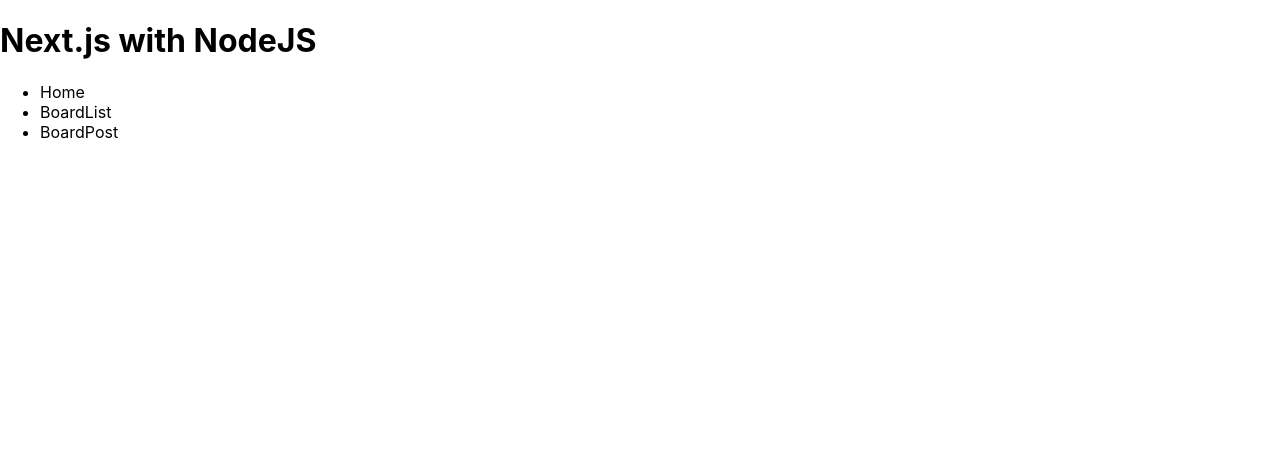
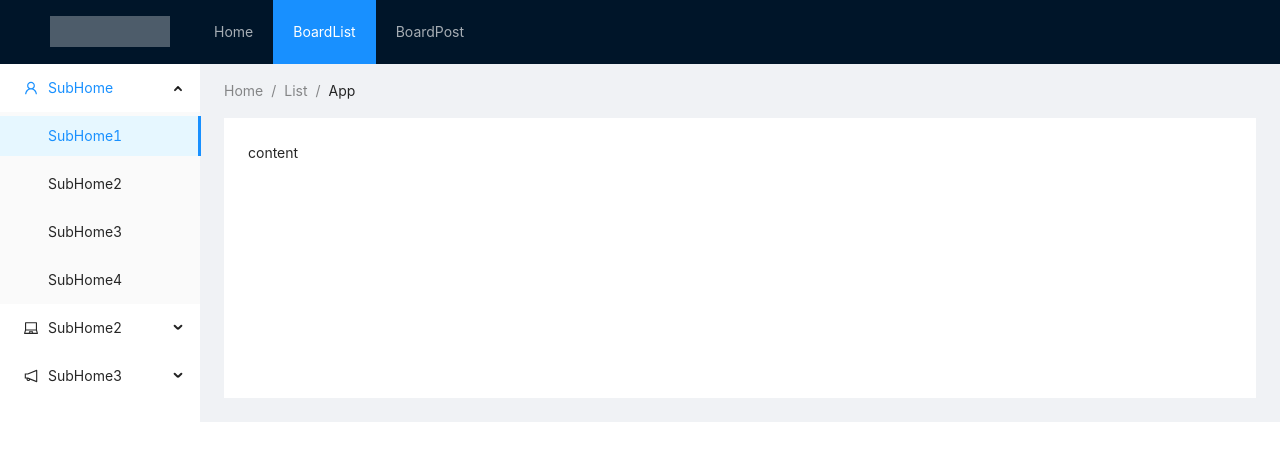
Before and after one commit to sungjaeahn-kopo/Board_Gradle_JPA, a Next.js app: page / in a window 1280 px wide. Shown: the top 460 px of the page. Built offline with nearby package versions, Linux system fonts and the light colour scheme; no server answers.

Commit message:
[Board]Add a css Design with antd

```diff
--- a/components/Header.js
+++ b/components/Header.js
@@ -1,20 +1,142 @@
 import Link from 'next/link';
-import React from 'react';
+import React, { useState } from 'react';
+import { PropTypes } from 'prop-types';
+import { Tab, Tabs } from '@material-ui/core';
+import Typography from '@mui/material/Typography';
+import { Box } from '@mui/material';
+import { Breadcrumb, Layout, Menu } from 'antd';
+import { LaptopOutlined, NotificationOutlined, UserOutlined } from '@ant-design/icons/lib/icons';
+
+// function TabPanel(props) {
+//     const { children, value, index, ...other } = props;
+
+//     return (
+//         <div
+//             role="tabpanel"
+//             hidden={value !== index}
+//             id={`simple-tabpanel-${index}`}
+//             aria-labelledby={`simple-tab-${index}`}
+//             {...other}
+//             >
+//                 {value === index && (
+//                     <Box sx={{ p : 3 }}>
+//                         <Typography>{children}</Typography>
+//                     </Box>
+//                 )}
+//             </div>
+//     );
+// }
+
+// TabPanel.propTypes = {
+//     children : PropTypes.node,
+//     index : PropTypes.number.isRequired,
+//     value : PropTypes.number.isRequired
+// };
+
+// function a11yProps(index) {
+//     return {
+//         id : `simple-tab-${index}`,
+//         'aria-controls' : `simple-tabpanel-${index}`
+//     };
+// }
 
 export const Header = () => {
+    // const [value, setValue] = useState(0);
+
+    // const handleChange = (event, newValue) => {
+    //     setValue(newValue);
+    // };
+
+    // layout by antd
+    const { SubMenu } = Menu;
+    const { Header, Content, Sider } = Layout;
+
     return (
-        <div className='header'>
-            <h1>Next.js with NodeJS</h1>
-            <div>
-                <ul>
-                    <li><Link href="/">Home</Link></li>
-                    <li><Link href="/board/list">BoardList</Link></li>
-                    <li><Link href="/board/save">BoardPost</Link></li>
-                </ul>
-                {/* <NavLink to = "/list">
-                    list
-                    </NavLink>  */}
-            </div>
-        </div>
-    )
+        <Layout>
+                <Header className="header">
+                    <div className="logo" />
+                    <Menu theme="dark" mode="horizontal" defaultSelectedKeys={['2']}>
+                        <Menu.Item key="1">Home</Menu.Item>
+                        <Menu.Item key="2">BoardList</Menu.Item>
+                        <Menu.Item key="3">BoardPost</Menu.Item>
+                    </Menu>
+                </Header>
+                <Layout>
+                    <Sider width={200} className="site-layout-background">
+                        <Menu
+                            mode="inline"
+                            defaultSelectedKeys={['1']}
+                            defaultOpenKeys={['sub1']}
+                            style={{ height : '100%', borderRight : 0 }}
+                            >
+                               <SubMenu key="sub1" icon={<UserOutlined />} title="SubHome">
+                                   <Menu.Item key="1">SubHome1</Menu.Item>
+                                   <Menu.Item key="2">SubHome2</Menu.Item>
+                                   <Menu.Item key="3">SubHome3</Menu.Item>
+                                   <Menu.Item key="4">SubHome4</Menu.Item>
+                                </SubMenu>
+                               <SubMenu key="sub2" icon={<LaptopOutlined />} title="SubHome2">
+                                   <Menu.Item key="5">SubHome5</Menu.Item>
+                                   <Menu.Item key="6">SubHome6</Menu.Item>
+                                   <Menu.Item key="7">SubHome7</Menu.Item>
+                                   <Menu.Item key="8">SubHome8</Menu.Item>
+                                </SubMenu>
+                               <SubMenu key="sub3" icon={<NotificationOutlined />} title="SubHome3">
+                                   <Menu.Item key="9">SubHome9</Menu.Item>
+                                   <Menu.Item key="10">SubHome10</Menu.Item>
+                                   <Menu.Item key="11">SubHome11</Menu.Item>
+                                   <Menu.Item key="12">SubHome12</Menu.Item>
+                                </SubMenu>
+                            </Menu>
+                    </Sider>
+                    <Layout style={{ padding : '0 24px 24px' }}>
+                        <Breadcrumb style={{ margin : '16px 0' }}>
+                            <Breadcrumb.Item>Home</Breadcrumb.Item>
+                            <Breadcrumb.Item>List</Breadcrumb.Item>
+                            <Breadcrumb.Item>App</Breadcrumb.Item>
+                        </Breadcrumb>
+                        <Content
+                            className="site-layout-background"
+                            style={{
+                                padding : 24,
+                                margin : 0,
+                                minHeight : 280,
+                            }}
+                        >
+                            content
+                        </Content>
+                    </Layout>
+                </Layout>
+        </Layout>
+        // mountNode,
+        // <div className='header'>
+        //     <h1>Next.js with NodeJS</h1>
+        //     <div>
+        //         <Box sx={{ width : '100%' }}>
+        //             <Box sx={{ borderBottom : 1, borderColor : 'divider' }}>
+        //                 <Tabs value={value} onChange={handleChange} aria-label="basic tabs example">
+        //                     <Tab label="Home" {...a11yProps(0)} />
+        //                     <Tab label="BoardList" {...a11yProps(1)} />
+        //                     <Tab label="BoardPost" {...a11yProps(2)} />
+        //                 </Tabs>
+        //             </Box>
+        //             <TabPanel value={value} index={0}>
+        //                 Home
+        //             </TabPanel>
+        //             <TabPanel value={value} index={1} onChange={<Link href="/board/list"></Link>}>
+        //                 BoardList
+        //             </TabPanel>
+        //             <TabPanel value={value} index={2}>
+        //                 BoardPost
+        //             </TabPanel>
+        //         </Box>
+
+        //         <ul>
+        //             <li><Link href="/">Home</Link></li>
+        //             <li><Link href="/board/list">BoardList</Link></li>
+        //             <li><Link href="/board/save">BoardPost</Link></li>
+        //         </ul>
+        //     </div>
+        // </div>
+    );
 }
--- a/components/PostBoard.js
+++ b/components/PostBoard.js
@@ -65,9 +65,9 @@
                     </div>
                     <div><button type="submit">작성</button></div>
                 </form>
-                        <Link href="/board/list">
-                            <button>목록으로</button>
-                        </Link>
+                    <Link href="/board/list">
+                        <button>목록으로</button>
+                    </Link>
             </div>
         )
     }
--- a/package.json
+++ b/package.json
@@ -9,11 +9,13 @@
     "lint": "next lint"
   },
   "dependencies": {
+    "@ant-design/icons": "^4.7.0",
     "@emotion/react": "^11.7.1",
     "@emotion/styled": "^11.6.0",
     "@material-ui/core": "^4.12.3",
     "@material-ui/icons": "^4.11.2",
     "@mui/material": "^5.4.2",
+    "antd": "^4.18.7",
     "autobind-decorator": "2.4.0",
     "axios": "^0.26.0",
     "express": "^4.17.2",
--- a/pages/_app.js
+++ b/pages/_app.js
@@ -1,4 +1,5 @@
 import '../styles/globals.css'
+import '../styles/Header.css'
 
 function MyApp({ Component, pageProps }) {
   return <Component {...pageProps} />
--- /dev/null
+++ b/styles/Header.css
@@ -0,0 +1,18 @@
+@import '~antd/dist/antd.css';
+
+.logo {
+    float : left;
+    width : 120px;
+    height : 31px;
+    margin : 16px 24px 16px 0;
+    background : rgba(255, 255, 255, 0.3);
+}
+
+.ant-row-rtl .logo {
+    float : right;
+    margin : 16px 0 16px 24px;
+}
+
+.site-layout-background {
+    background : #fff;
+}
```
Also changed, not shown: 1 other file (tests, documents, lock files or other folders).
